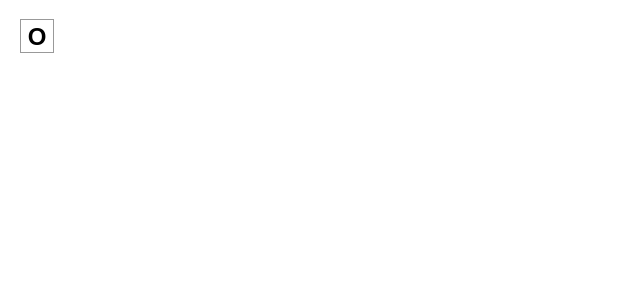
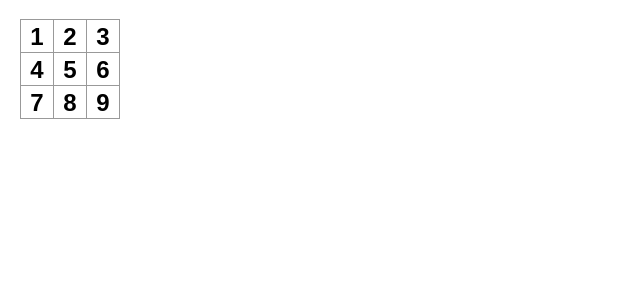
Before and after one commit to houcemeddine1988/react-tutorial-tictactoe, a Next.js app: page / in a window 1280 px wide. Shown: the top 300 px of the page, without its empty margins (0-640 px from the left). Built offline with nearby package versions, Linux system fonts and the light colour scheme.

Commit message:
creating the board

```diff
--- a/src/components/app.tsx
+++ b/src/components/app.tsx
@@ -1,5 +1,23 @@
 import React from 'react'
 
 export default function Square() {
-  return <button className="square">O</button>;
+  return (
+    <>
+      <div className="board-row">
+        <button className="square">1</button>
+        <button className="square">2</button>
+        <button className="square">3</button>
+      </div>
+      <div className="board-row">
+        <button className="square">4</button>
+        <button className="square">5</button>
+        <button className="square">6</button>
+      </div>
+      <div className="board-row">
+        <button className="square">7</button>
+        <button className="square">8</button>
+        <button className="square">9</button>
+      </div>
+    </>
+  );
 }
```
Also changed, not shown: 1 other file (tests, documents, lock files or other folders).
